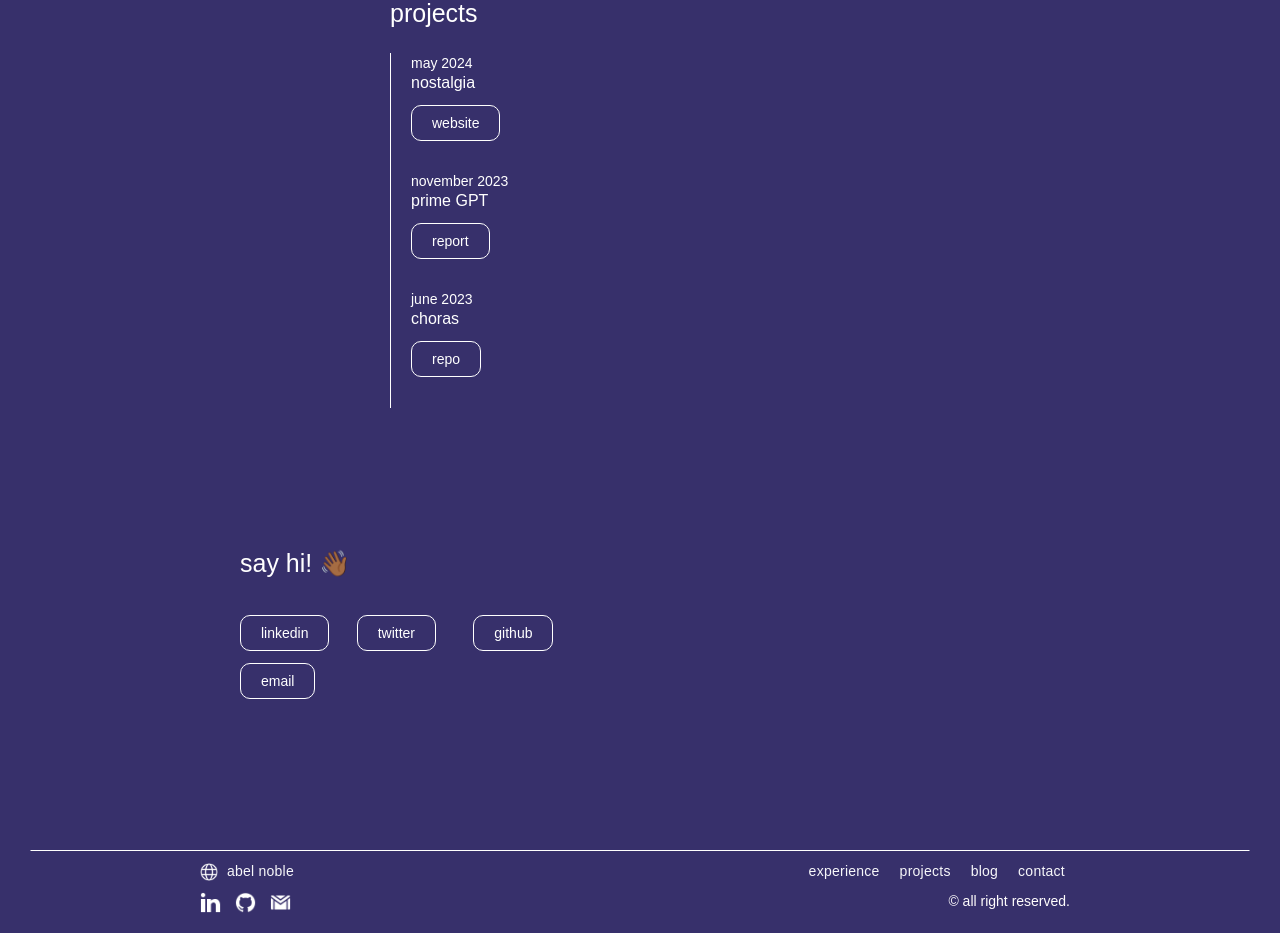
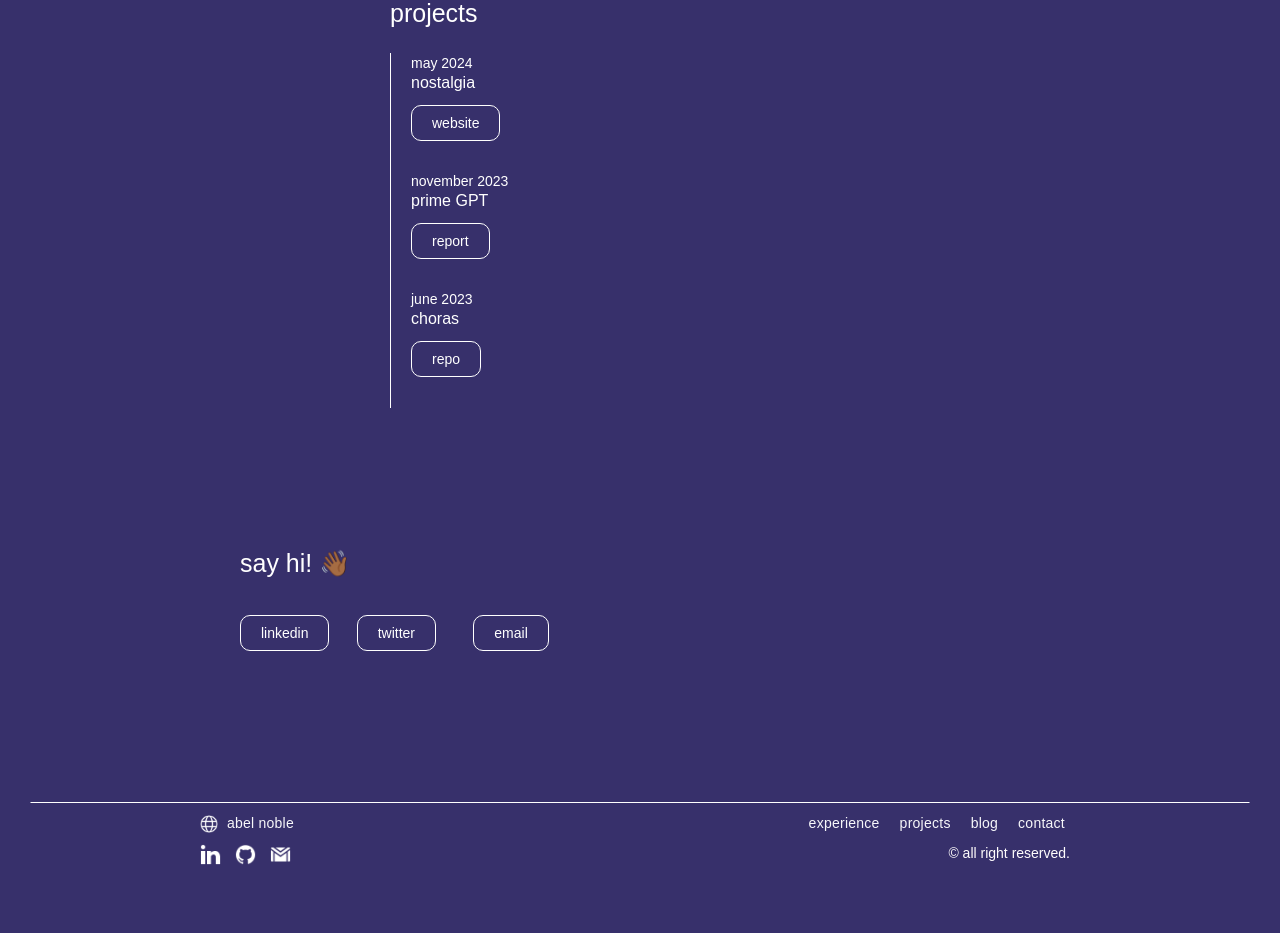
Before and after one commit to AbelNoble/abelnoble.github.io, a plain HTML site: page index.html in a window 1280 px wide. Shown: the part 1489-2422 px from the top of the page. After the commit the page ends 2374 px from the top, so only its background shows below. Drawn offline with nearby package versions, Linux system fonts and the light colour scheme; a script that the page names is missing.

Commit message:
Got rid of git

```diff
--- a/index.html
+++ b/index.html
@@ -221,14 +221,14 @@
               >twitter</a
             >
           </div>
-          <div class="column-2 w-col w-col-4 w-col-small-4 w-col-tiny-4">
+          <!-- <div class="column-2 w-col w-col-4 w-col-small-4 w-col-tiny-4">
             <a
               href="https://github.com/AbelNoble"
               target="_blank"
               class="repo_but w-button"
               >github</a
             >
-          </div>
+          </div> -->
           <div class="column-3 w-col w-col-4 w-col-small-4 w-col-tiny-4">
             <a href="mailto:abeln@umich.edu" class="repo_but w-button">email</a>
           </div>
```
